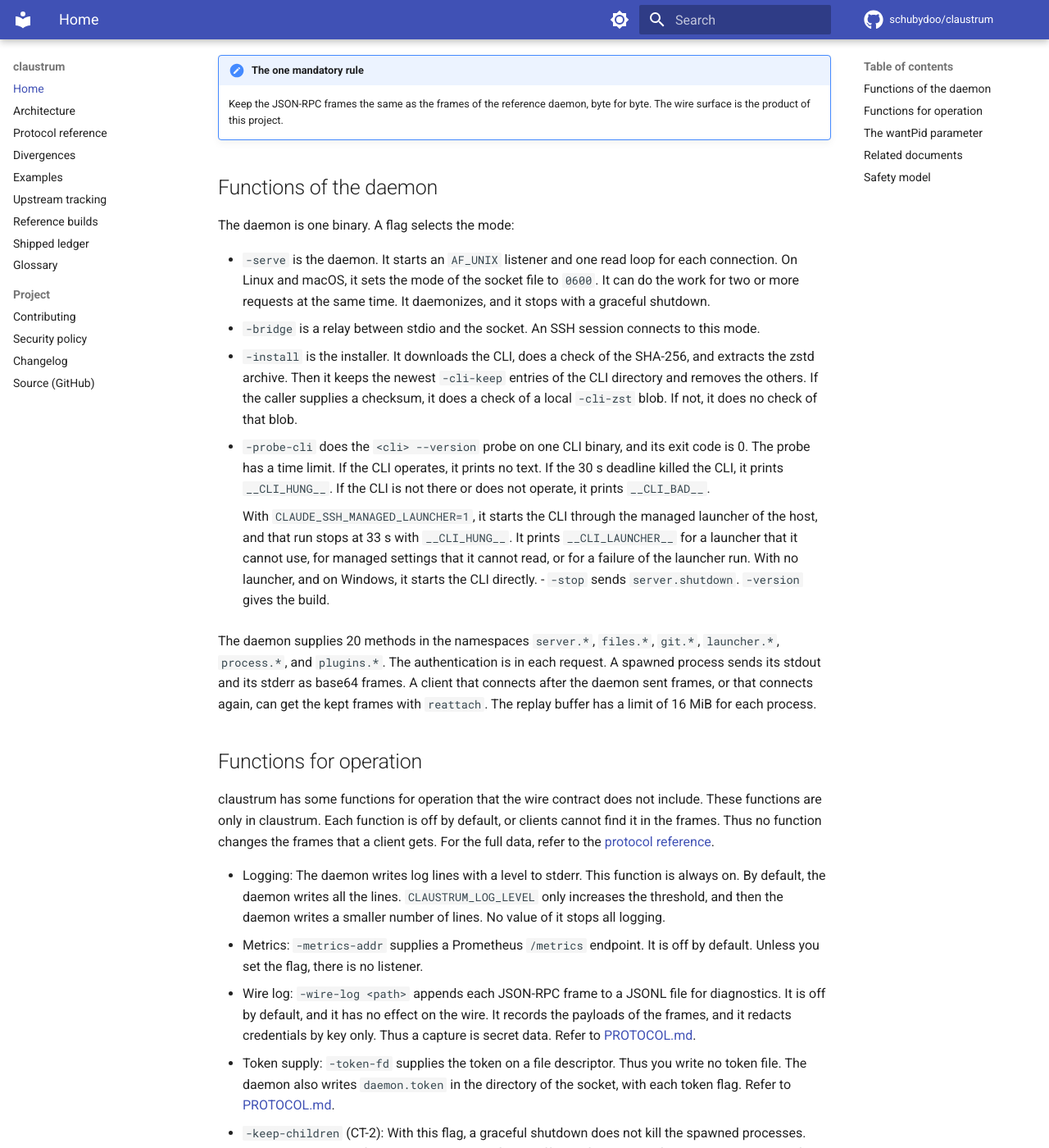
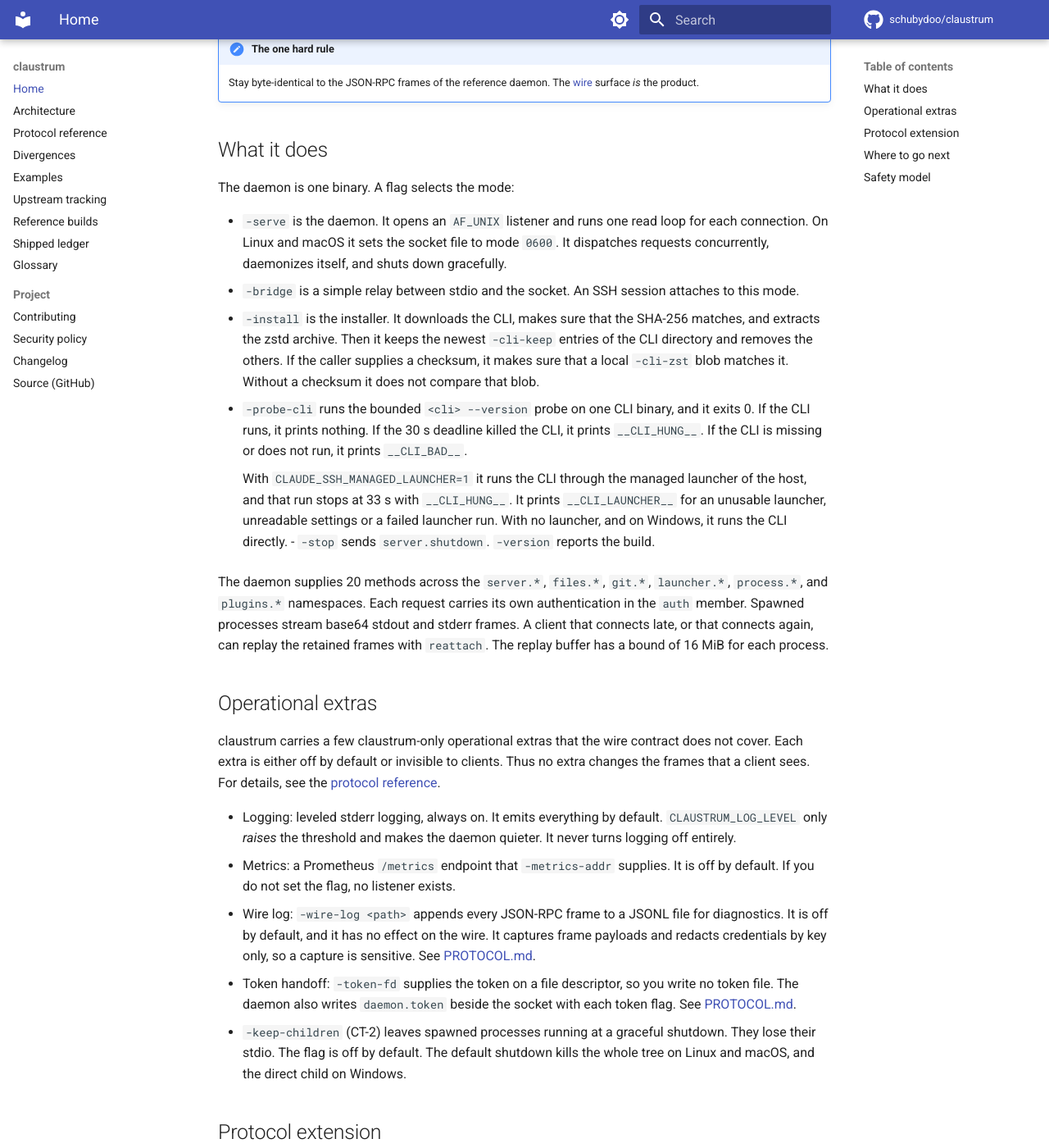
Before and after one commit to schubydoo/claustrum, an MkDocs documentation site: the page built from docs/index.md, in a window 1280 px wide and 1400 px high, scrolled down 328 px. Shown: the whole window at 82% size. Built offline with MkDocs 1.6.1 and Material for MkDocs 9.7.7, drawn with Linux system fonts in a browser that asks for light colours; comment, search, counter and statistics services are not loaded; some of the changed text lies outside the part shown.

Commit message:
docs: rework the pilot page and the glossary to the reduced audit mode
Co-Authored-By: Claude Opus 5.5 <noreply@anthropic.com>

```diff
--- a/docs/index.md
+++ b/docs/index.md
@@ -1,113 +1,108 @@
 # claustrum
 
-claustrum is a very small Go daemon that has a small number of dependencies.
-It is a clean-room reimplementation of the small daemon that operates a remote
-Claude Code session through SSH. One binary contains three parts: a local
-manager of CLI versions, a process supervisor, and a JSON-RPC multiplexer. The
-multiplexer has a replay buffer, and it uses an `AF_UNIX` socket.
+A tiny, dependency-light Go daemon. It is a clean-room reimplementation of
+the small daemon that hosts a remote Claude Code session over SSH. One binary
+holds three parts: a local CLI-version manager, a process supervisor, and a
+JSON-RPC multiplexer with a replay buffer over an `AF_UNIX` socket.
 
-[Probes](GLOSSARY.md#probe) of the [reference](GLOSSARY.md#reference) binary on
-the [wire](GLOSSARY.md#wire) recorded a behavior contract, and the daemon
-obeys this contract. This project copied no code. It also wrote no decompiler
-output into the implementation (refer to
+Wire-level [probes](GLOSSARY.md#probe) of the [reference](GLOSSARY.md#reference)
+binary captured a behavioral contract, and the daemon implements it. This
+project copied no code. It also transcribed no decompiler output into the
+implementation (see
 [`NOTICE`](https://github.com/schubydoo/claustrum/blob/main/NOTICE)).
 
-!!! note "The one mandatory rule"
-    Keep the JSON-RPC frames the same as the frames of the reference daemon,
-    byte for byte. The wire surface is the product of this project.
+!!! note "The one hard rule"
+    Stay byte-identical to the JSON-RPC frames of the reference daemon. The
+    [wire](GLOSSARY.md#wire) surface *is* the product.
 
-## Functions of the daemon
+## What it does
 
 The daemon is one binary. A flag selects the mode:
 
-- `-serve` is the daemon. It starts an `AF_UNIX` listener and one read loop
-  for each connection. On Linux and macOS, it sets the mode of the socket file
-  to `0600`. It can do the work for two or more requests at the same time. It
-  daemonizes, and it stops with a graceful shutdown.
-- `-bridge` is a relay between stdio and the socket. An SSH session connects
-  to this mode.
-- `-install` is the installer. It downloads the CLI, does a check of the
-  SHA-256, and extracts the zstd archive. Then it keeps the newest
+- `-serve` is the daemon. It opens an `AF_UNIX` listener and runs one read loop
+  for each connection. On Linux and macOS it sets the socket file to mode
+  `0600`. It dispatches requests concurrently, daemonizes itself, and shuts
+  down gracefully.
+- `-bridge` is a simple relay between stdio and the socket. An SSH session
+  attaches to this mode.
+- `-install` is the installer. It downloads the CLI, makes sure that the
+  SHA-256 matches, and extracts the zstd archive. Then it keeps the newest
   `-cli-keep` entries of the CLI directory and removes the others. If the caller
-  supplies a checksum, it does a check of a local `-cli-zst` blob. If not, it
-  does no check of that blob.
-- `-probe-cli` does the `<cli> --version` probe on one CLI binary, and its
-  exit code is 0. The probe has a time limit. If the CLI operates, it prints
-  no text. If the 30 s deadline killed the CLI, it prints `__CLI_HUNG__`. If
-  the CLI is not there or does not operate, it prints `__CLI_BAD__`.
+  supplies a checksum, it makes sure that a local `-cli-zst` blob matches it.
+  Without a checksum it does not compare that blob.
+- `-probe-cli` runs the bounded `<cli> --version` probe on one CLI binary, and
+  it exits 0. If the CLI runs, it prints nothing. If the 30 s deadline killed
+  the CLI, it prints `__CLI_HUNG__`. If the CLI is missing or does not run, it
+  prints `__CLI_BAD__`.
 
-    With `CLAUDE_SSH_MANAGED_LAUNCHER=1`, it starts the CLI through the managed
+    With `CLAUDE_SSH_MANAGED_LAUNCHER=1` it runs the CLI through the managed
     launcher of the host, and that run stops at 33 s with `__CLI_HUNG__`. It
-    prints `__CLI_LAUNCHER__` for a launcher that it cannot use, for managed
-    settings that it cannot read, or for a failure of the launcher run. With
-    no launcher, and on Windows, it starts the CLI directly.
-- `-stop` sends `server.shutdown`. `-version` gives the build.
+    prints `__CLI_LAUNCHER__` for an unusable launcher, unreadable settings or
+    a failed launcher run. With no launcher, and on Windows, it runs the CLI
+    directly.
+- `-stop` sends `server.shutdown`. `-version` reports the build.
 
-The daemon supplies 20 methods in the namespaces `server.*`, `files.*`,
-`git.*`, `launcher.*`, `process.*`, and `plugins.*`. The authentication is in
-each request. A spawned process sends its stdout and its stderr as base64
-frames. A client that connects after the daemon sent frames, or that connects
-again, can get the kept frames with `reattach`. The replay buffer has a limit
-of 16 MiB for each process.
+The daemon supplies 20 methods across the `server.*`, `files.*`, `git.*`,
+`launcher.*`, `process.*`, and `plugins.*` namespaces. Each request carries its
+own authentication in the `auth` member. Spawned processes stream base64 stdout
+and stderr frames. A client that connects late, or that connects again, can
+replay the retained frames with `reattach`. The replay buffer has a bound of
+16 MiB for each process.
 
-## Functions for operation
+## Operational extras
 
-claustrum has some functions for operation that the wire contract does not
-include. These functions are only in claustrum. Each function is off by
-default, or clients cannot find it in the frames. Thus no function changes
-the frames that a client gets. For the full data, refer to the
+claustrum carries a few claustrum-only operational extras that the wire contract
+does not cover. Each extra is either off by default or invisible to clients.
+Thus no extra changes the frames that a client sees. For details, see the
 [protocol reference](PROTOCOL.md).
 
-- Logging: The daemon writes log lines with a level to stderr. This function
-  is always on. By default, the daemon writes all the lines.
-  `CLAUSTRUM_LOG_LEVEL` only increases the threshold, and then the daemon
-  writes a smaller number of lines. No value of it stops all logging.
-- Metrics: `-metrics-addr` supplies a Prometheus `/metrics` endpoint. It is
-  off by default. Unless you set the flag, there is no listener.
-- Wire log: `-wire-log <path>` appends each JSON-RPC frame to a JSONL file for
-  diagnostics. It is off by default, and it has no effect on the wire. It
-  records the payloads of the frames, and it redacts credentials by key only.
-  Thus a capture is secret data. Refer to [PROTOCOL.md](PROTOCOL.md).
-- Token supply: `-token-fd` supplies the token on a file descriptor. Thus
-  you write no token file. The daemon also writes
-  `daemon.token` in the directory of the socket, with each token flag. Refer to
-  [PROTOCOL.md](PROTOCOL.md).
-- `-keep-children` (CT-2): With this flag, a graceful shutdown does not kill
-  the spawned processes. They have no stdio after the shutdown. The flag is
-  off by default. The default shutdown kills the full process tree on Linux
-  and macOS, and the direct child on Windows.
+- Logging: leveled stderr logging, always on. It emits everything by
+  default. `CLAUSTRUM_LOG_LEVEL` only *raises* the threshold and makes the
+  daemon quieter. It never turns logging off entirely.
+- Metrics: a Prometheus `/metrics` endpoint that `-metrics-addr` supplies.
+  It is off by default. If you do not set the flag, no listener exists.
+- Wire log: `-wire-log <path>` appends every JSON-RPC frame to a JSONL file
+  for diagnostics. It is off by default, and it has no effect on the wire. It
+  captures frame payloads and redacts credentials by key only, so a capture is
+  sensitive. See [PROTOCOL.md](PROTOCOL.md).
+- Token handoff: `-token-fd` supplies the token on a file descriptor, so
+  you write no token file. The daemon also writes `daemon.token` beside the
+  socket with each token flag. See [PROTOCOL.md](PROTOCOL.md).
+- `-keep-children` (CT-2) leaves spawned processes running at a graceful
+  shutdown. They lose their stdio. The flag is off by default. The default
+  shutdown kills the whole tree on Linux and macOS, and the direct child on
+  Windows.
 
-## The `wantPid` parameter
+## Protocol extension
 
-claustrum has one optional function that adds data to the response frames. It
-is off by default. `wantPid` is a parameter of claustrum. If a client sends
-`"wantPid":true` to `process.spawn` or `process.reattach`, the response
-contains `pid` and `startTime`. With these two fields, the client can
-detect that a different process has the same PID (CT-1).
+claustrum has one opt-in addition to the response frames. `wantPid` is
+claustrum's own parameter. If a client passes `"wantPid":true` to
+`process.spawn` or `process.reattach`, the response has `pid` and `startTime`.
+These two fields let the client detect PID reuse (CT-1).
 
 Without `wantPid`, the two responses have no `pid` and no `startTime`. The
-[divergence catalog](DIVERGENCES.md) records this function as CT-1.
+[divergence catalog](DIVERGENCES.md) records the addition as CT-1.
 
-## Related documents
+## Where to go next
 
 <div class="grid cards" markdown>
 
 - :material-sitemap: **[Architecture](ARCHITECTURE.md)**. The three runtime
-  roles, the concurrency model, the replay model, and how a
-  [driver](GLOSSARY.md#driver) uses the daemon.
-- :material-protocol: **[Protocol reference](PROTOCOL.md)**. Each method, with
-  its parameters, the format of its response, and its error codes.
-- :material-console: **[Examples](EXAMPLES.md)**. Full examples of client
-  sessions through the socket.
+  roles, the concurrency and replay model, and how a
+  [driver](GLOSSARY.md#driver) uses it.
+- :material-protocol: **[Protocol reference](PROTOCOL.md)**. Every method, its
+  parameters, response shape, and error codes.
+- :material-console: **[Examples](EXAMPLES.md)**. Worked client sessions over
+  the socket.
 - :material-sync: **[Upstream tracking](UPSTREAM-TRACKING.md)**. How the
-  project stays compatible with each new build of the reference daemon.
+  project keeps compatibility with the reference daemon in lock-step.
 - :material-history: **[Reference builds](REFERENCE-BUILDS.md)**. The history
-  of the reference builds, and the changes that each build made on the wire.
-- :material-source-branch: **[Divergences](DIVERGENCES.md)**. Each
-  [divergence](GLOSSARY.md#divergence) from the reference, with its default
-  and how to activate it.
+  of the reference builds, and what each build changed on the wire.
+- :material-source-branch: **[Divergences](DIVERGENCES.md)**. Every deliberate
+  [divergence](GLOSSARY.md#divergence) from the reference, its default, and how
+  to activate it.
 - :material-format-list-checks: **[Shipped ledger](IMPROVEMENTS.md)**.
-  The completed hardening work, with one line for each item.
+  The completed hardening work, one line per item.
 - :material-book-alphabet: **[Glossary](GLOSSARY.md)**. The project terms and
   their definitions.
 
@@ -115,9 +110,7 @@ Without `wantPid`, the two responses have no `pid` and no `startTime`. The
 
 ## Safety model
 
-`process.spawn` starts the commands that the caller selects, as the user of
-the daemon. The project made this decision. The socket and the token give
-shell access. Keep them as safe as a shell. The
+`process.spawn` runs arbitrary commands as the user of the daemon by design.
+Treat the socket and the token as equivalent to shell access. The
 [security policy](https://github.com/schubydoo/claustrum/blob/main/SECURITY.md)
-contains the full threat model. claustrum has no telemetry, and the project
-will not add telemetry.
+holds the full threat model. There is no telemetry, ever.
```
Also changed, not shown: docs/GLOSSARY.md (+66 -69 lines).
